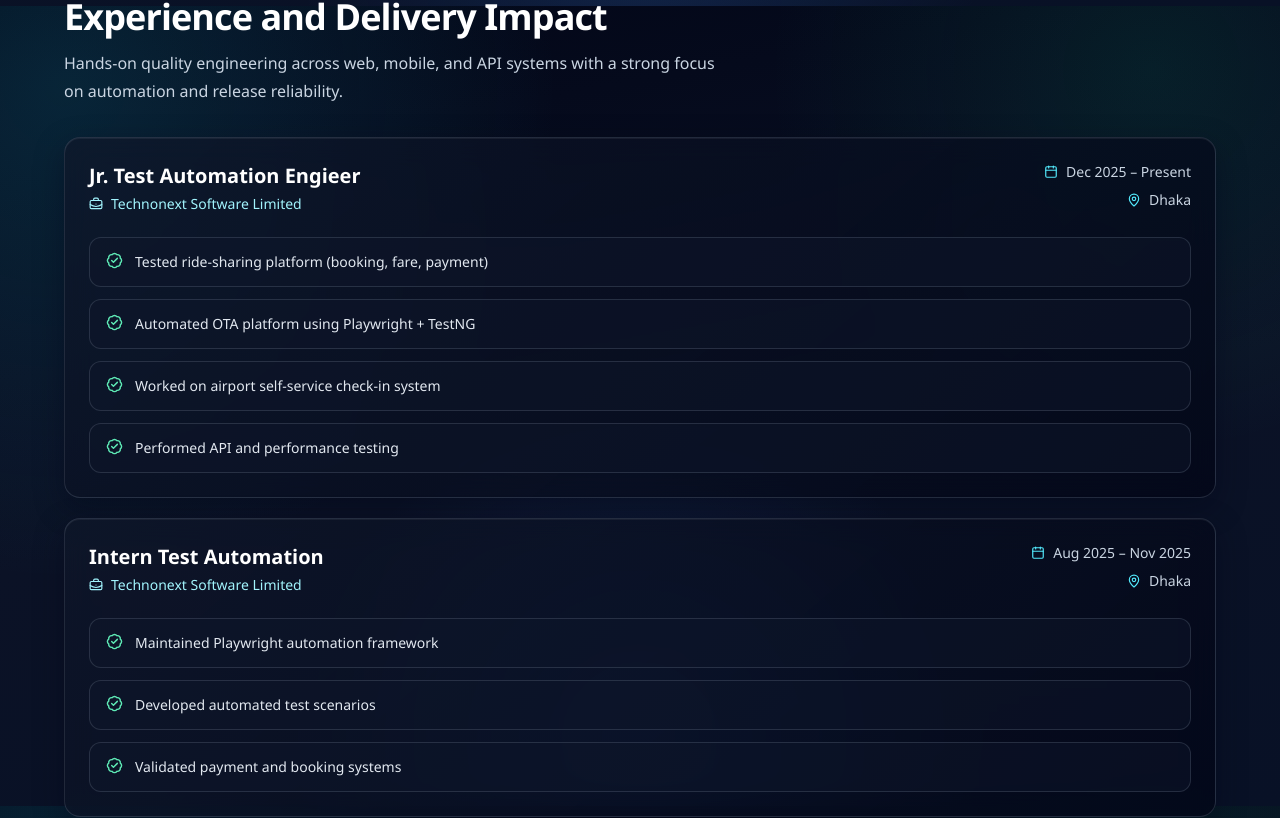
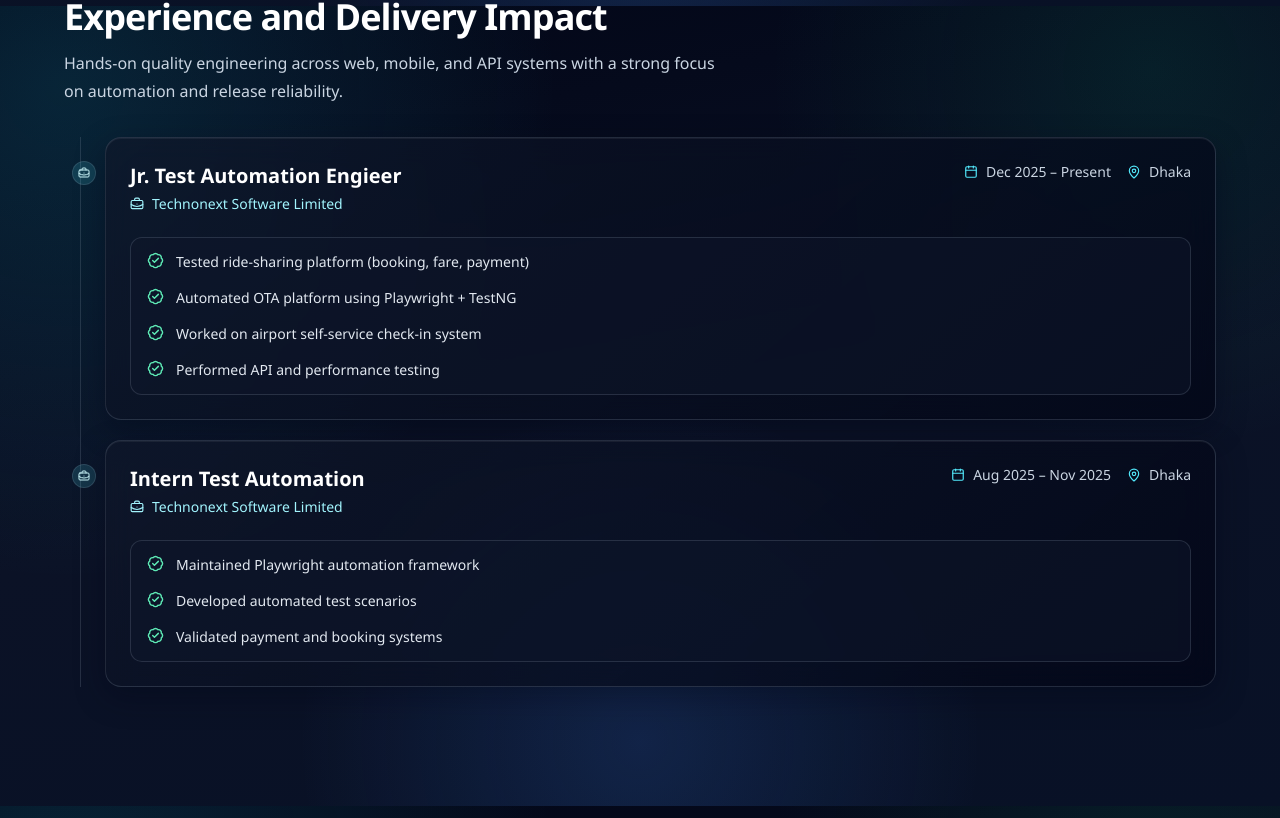
Before and after one commit to shobuj-das/Portfolio, a Next.js app: page / in a window 1280 px wide. Shown: the part 794-1612 px from the top of the page. Built offline with nearby package versions, Linux system fonts and the light colour scheme.

Commit message:
experience modified

```diff
--- a/src/components/Experience.tsx
+++ b/src/components/Experience.tsx
@@ -20,9 +20,15 @@ export default function Experience() {
           description="Hands-on quality engineering across web, mobile, and API systems with a strong focus on automation and release reliability."
         />
 
+        <div className="relative ml-2 border-l border-white/15 pl-6 md:ml-4">
           <div className="space-y-5">
             {sortedExperience.map((item, index) => (
               <Reveal key={`${item.company}-${item.role}-${item.duration}`} delay={index * 0.08}>
+                <div className="relative">
+                  <span className="absolute -left-[33px] top-6 inline-flex h-6 w-6 items-center justify-center rounded-full border border-cyan-200/30 bg-cyan-300/15 text-cyan-100">
+                    <BriefcaseBusiness size={12} />
+                  </span>
+
                   <motion.article whileHover={{ y: -4 }} className="glass-panel rounded-2xl p-6">
                     <div className="flex flex-wrap items-start justify-between gap-3">
                       <div>
@@ -33,7 +39,7 @@ export default function Experience() {
                         </p>
                       </div>
 
-                  <div className="flex w-full flex-col items-start gap-2 text-sm text-slate-300 md:w-auto md:items-end">
+                      <div className="flex w-full items-center gap-4 text-sm text-slate-300 md:w-auto md:justify-end">
                         <p className="inline-flex items-center gap-2">
                           <Calendar size={14} className="text-cyan-300" />
                           {item.duration}
@@ -45,20 +51,24 @@ export default function Experience() {
                       </div>
                     </div>
 
-                <ul className="mt-5 grid gap-3">
+                    <div className="mt-5 rounded-xl border border-white/10 bg-slate-900/50 px-4 py-3">
+                      <ul className="grid gap-3">
                         {item.highlights.map((highlight) => (
                           <li
                             key={`${item.company}-${highlight}`}
-                      className="flex gap-3 rounded-xl border border-white/10 bg-slate-900/50 px-4 py-3 text-sm leading-6 text-slate-200"
+                            className="flex gap-3 text-sm leading-6 text-slate-200"
                           >
                             <BadgeCheck size={17} className="mt-0.5 shrink-0 text-emerald-300" />
                             <span>{highlight}</span>
                           </li>
                         ))}
                       </ul>
+                    </div>
                   </motion.article>
+                </div>
               </Reveal>
             ))}
+          </div>
         </div>
       </div>
     </section>
```
Lines whose indentation alone changed are shown as unchanged.
